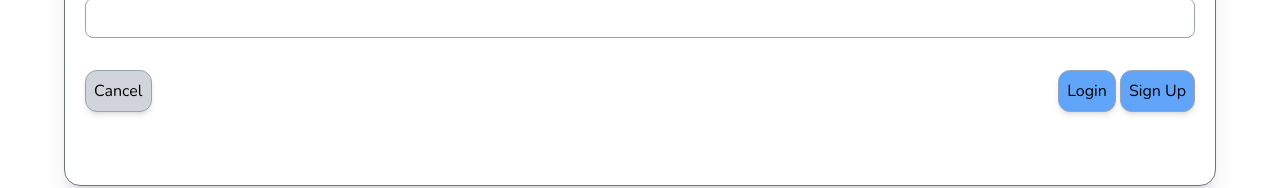
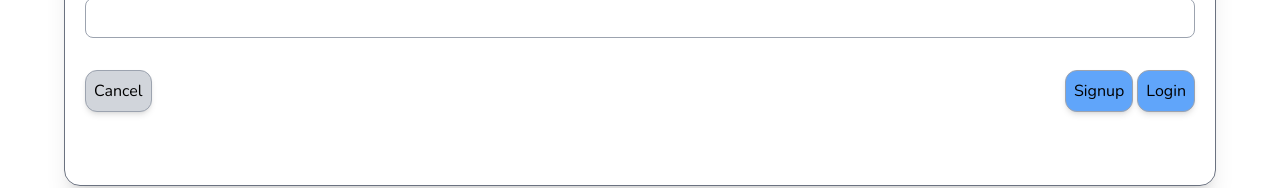
Before and after one commit to adamascencio/Hackathon-client, a React (Vite) app: page /login in a window 1280 px wide. Shown: the part 454-642 px from the top of the page. Built offline with nearby package versions, Linux system fonts and the light colour scheme.

Commit message:
fixed a button

```diff
--- a/src/Components/LoginForm/LoginForm.tsx
+++ b/src/Components/LoginForm/LoginForm.tsx
@@ -70,8 +70,8 @@ const LoginForm = (props: AuthFormProps): JSX.Element => {
 
 <div className='flex'>
   <Link className='mr-auto border-gray-400 shadow-md border-[1px] rounded-xl p-2 font-nunito bg-gray-300 hover:bg-gray-400' to="/"><button>Cancel</button></Link>
-  <Link className=' border-gray-400 shadow-md border-[1px] rounded-xl p-2 font-nunito bg-blue-400 hover:bg-blue-500' to="/login"><button>Login</button></Link>
-  <button className=' border-gray-400 shadow-md ml-1 cursor-pointer border-[1px] rounded-xl p-2 font-nunito bg-blue-400 hover:bg-blue-500' disabled={isFormInvalid() || isSubmitted}>{!isSubmitted ? "Sign Up" : "🚀 Sending..."}</button>
+  <Link className=' border-gray-400 shadow-md border-[1px] rounded-xl p-2 font-nunito bg-blue-400 hover:bg-blue-500' to="/signup"><button>Signup</button></Link>
+  <button className=' border-gray-400 shadow-md ml-1 cursor-pointer border-[1px] rounded-xl p-2 font-nunito bg-blue-400 hover:bg-blue-500' disabled={isFormInvalid() || isSubmitted}>{!isSubmitted ? "Login" : "🚀 Sending..."}</button>
 
 </div>
 </form>
```
